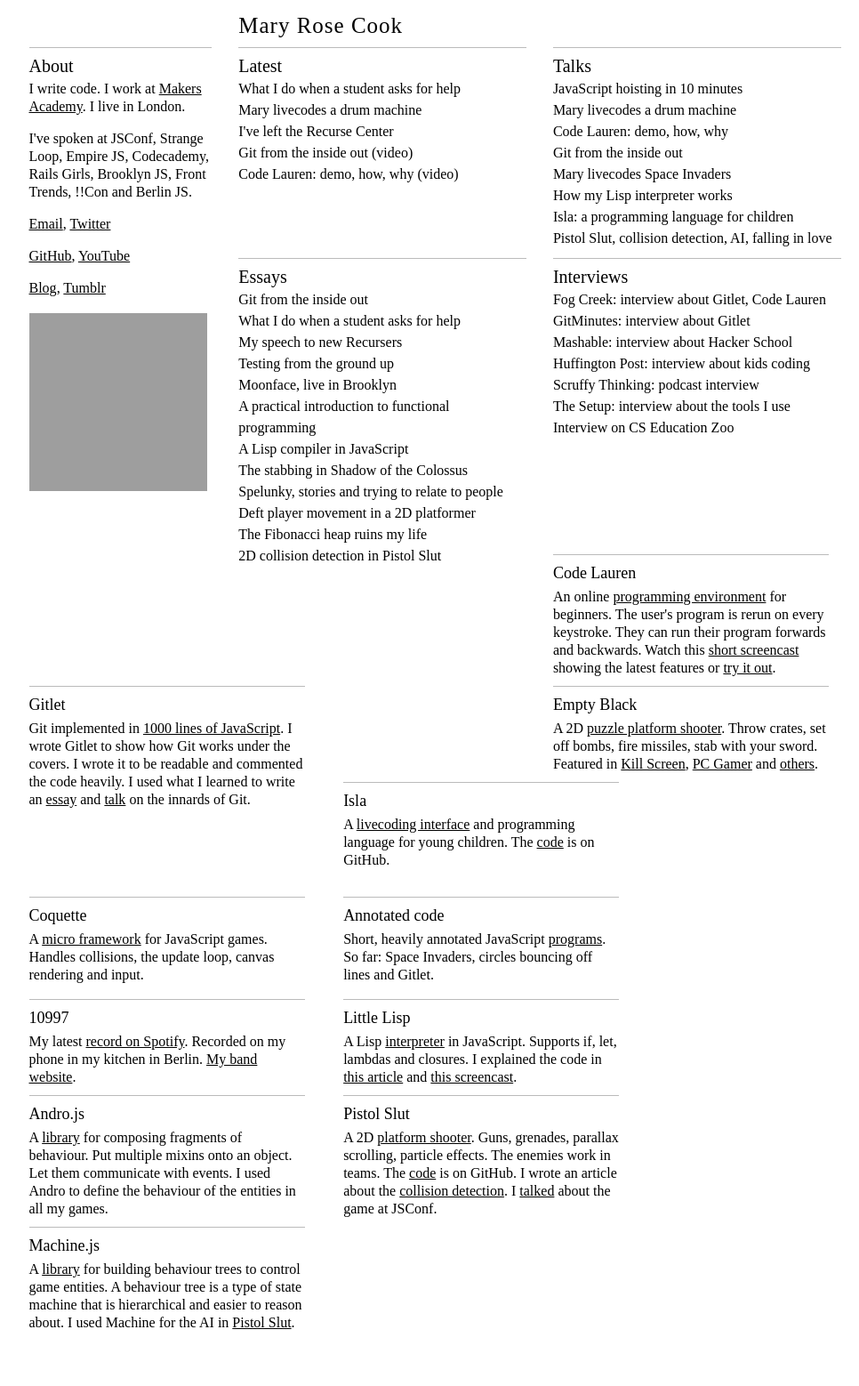
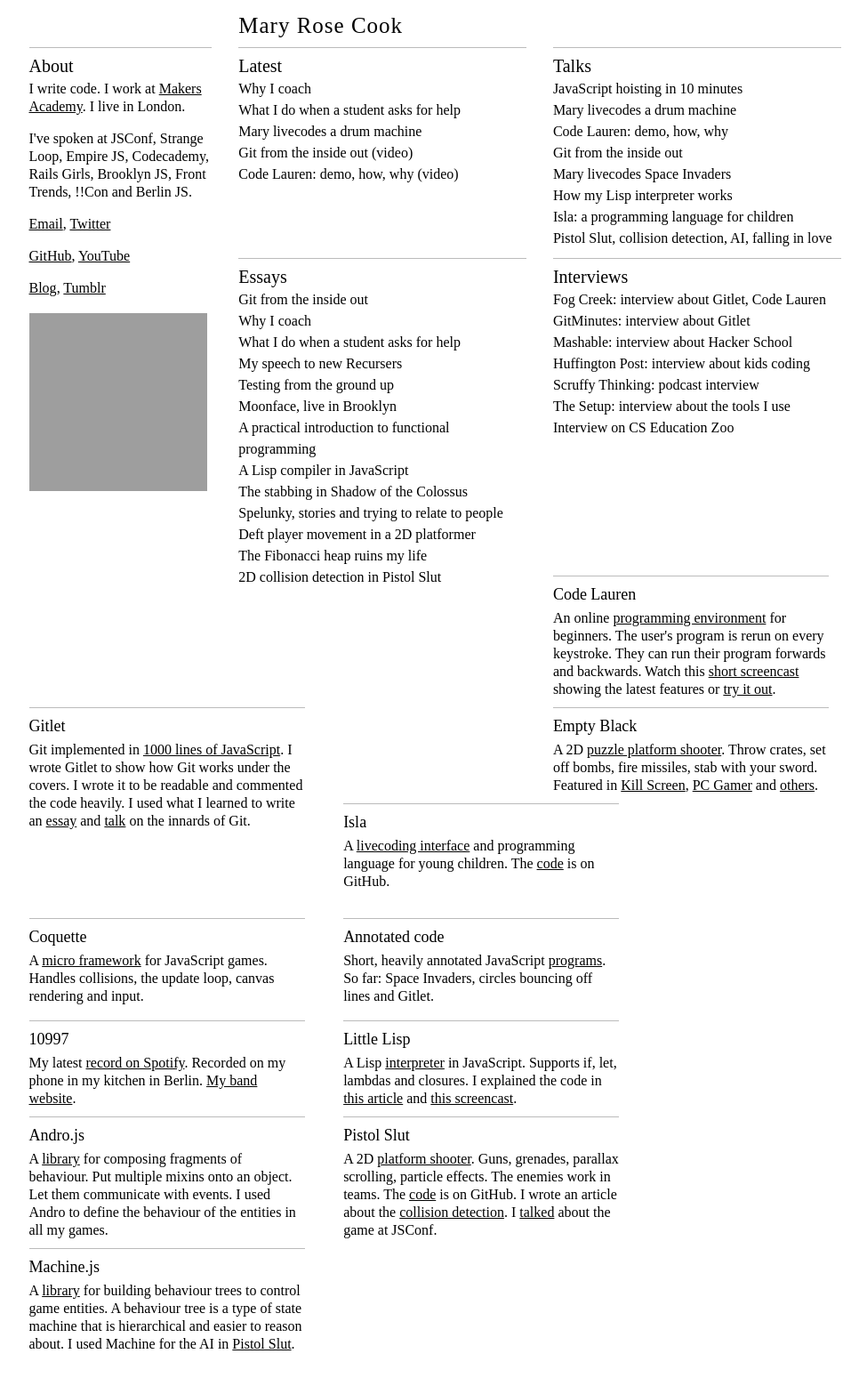
Before and after one commit to zahrabakhshalizadeh/maryrosecook.com, a Jekyll site: the page index.html, which Jekyll copies as it is, in a window 1280 px wide. Shown: the whole page at 89% size, without its empty margins (151-1117 px from the left). Built offline with Jekyll 4.4.1, drawn with Linux system fonts in a browser that asks for light colours; some web fonts are replaced; Markdown is read by kramdown in place of the engine named in the settings; before the commit the page ends 1534 px from its top, so only the background shows below that; grey boxes are pictures that could not be loaded.

Commit message:
Add why I coach to home page

```diff
--- a/index.html
+++ b/index.html
@@ -63,9 +63,9 @@
 				  <div class="content">
             <h2>Latest</h2>
             <ul>
+              <li><a href="/blog/post/why-i-coach">Why I coach</a></li>
               <li><a href="/blog/post/responding-to-a-students-request-for-help">What I do when a student asks for help</a></li>
               <li><a href="http://drum-machine.maryrosecook.com">Mary livecodes a drum machine</a></li>
-              <li><a href="/blog/post/ive-left-the-recurse-center">I've left the Recurse Center</a></li>
               <li><a href="https://www.youtube.com/watch?v=fCtZWGhQBvo">Git from the inside out (video)</a></li>
               <li><a href="https://www.youtube.com/watch?v=dOGuPJ6aFzE">Code Lauren: demo, how, why (video)</a></li>
               <li class="vertical-column-spacing">&nbsp;</li>
@@ -78,6 +78,7 @@
             <h2>Essays</h2>
             <ul>
               <li><a href="/blog/post/git-from-the-inside-out">Git from the inside out</a></li>
+              <li><a href="/blog/post/why-i-coach">Why I coach</a></li>
               <li><a href="/blog/post/responding-to-a-students-request-for-help">What I do when a student asks for help</a></li>
               <li><a href="/blog/post/my-speech-to-new-hacker-schoolers">My speech to new Recursers</a></li>
               <li><a href="/blog/post/testing-from-the-ground-up">Testing from the ground up</a></li>
@@ -121,6 +122,7 @@
               <li><a href="http://thatpostshow.com/scruffy/2012/10/17/mary-rose-cook.html">Scruffy Thinking: podcast interview</a></li>
               <li><a href="http://mary.rose.cook.usesthis.com/">The Setup: interview about the tools I use</a></li>
               <li><a href="https://www.youtube.com/watch?v=l1FOX1UKpLY">Interview on CS Education Zoo</a></li>
+              <li class="vertical-column-spacing">&nbsp;</li>
               <li class="vertical-column-spacing">&nbsp;</li>
               <li class="vertical-column-spacing">&nbsp;</li>
               <li class="vertical-column-spacing">&nbsp;</li>
```
